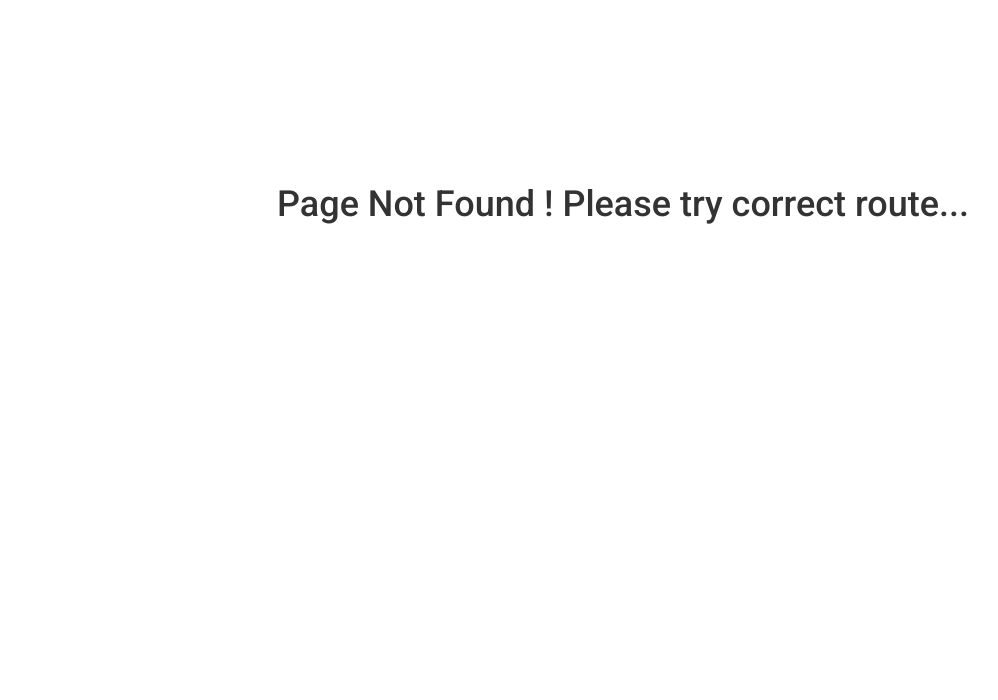
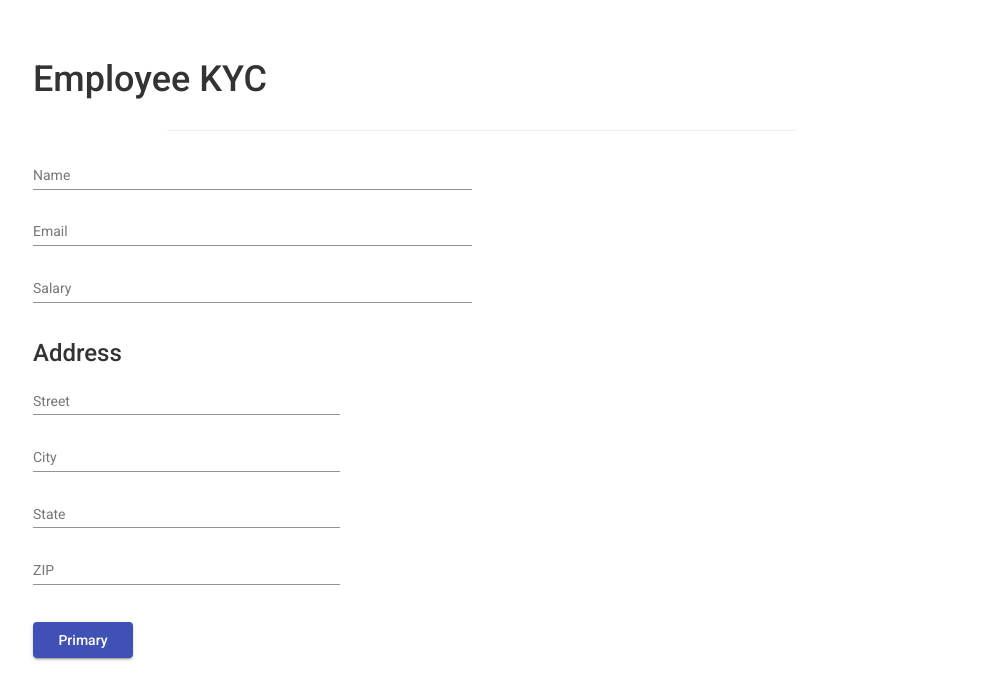
Before and after one commit to sanD92/Employee-Directory, an Angular app in the folder employee-directory/: page /reactiveForm in a window 1280 px wide. Before the commit this address had no page. Shown: the top 700 px of the page, without its empty margins (17-1015 px from the left). Built offline with nearby package versions, Linux system fonts and the light colour scheme.

Commit message:
form builder

```diff
--- /dev/null
+++ b/employee-directory/src/app/form-builder-demo/form-builder-demo.component.html
@@ -0,0 +1,3 @@
+<p>
+  form-builder-demo works!
+</p>
--- /dev/null
+++ b/employee-directory/src/app/form-builder-demo/form-builder-demo.component.ts
@@ -0,0 +1,15 @@
+import { Component, OnInit } from '@angular/core';
+
+@Component({
+  selector: 'app-form-builder-demo',
+  templateUrl: './form-builder-demo.component.html',
+  styleUrls: ['./form-builder-demo.component.css']
+})
+export class FormBuilderDemoComponent implements OnInit {
+
+  constructor() { }
+
+  ngOnInit() {
+  }
+
+}
--- a/employee-directory/src/app/home/home.component.html
+++ b/employee-directory/src/app/home/home.component.html
@@ -47,8 +47,14 @@
   <input type="button" class="btn" value="Display Not Found" (click)='pageNotFoundCall()'> &nbsp;
   <input type="button" class="btn" value="Show Employee List" (click)='emplyeeListComponentCall()'>
   <input type="button" class="btn" value="Dynamic Form" (click)='dynamicFormCompnonentCall()'>
+  <input type="button" class="btn" value="Reactive Form" (click)='reactiveFormCompnonentCall()'>
+  <input type="button" class="btn" value="Form Builder" (click)='formBuilderCompnonentCall()'>
   <img src="assets/up.jpg" width="500px" alt="up">
 </div>
+
+<!-- <div class="img-config">
+    <input type="button" class="btn" value="Form Builder" (click)='formBuilderCompnonentCall()'>
+</div> -->
 
 <div>
     <h2>Job Application for Heroes</h2>
--- a/employee-directory/src/app/home/home.component.ts
+++ b/employee-directory/src/app/home/home.component.ts
@@ -25,6 +25,12 @@ export class HomeComponent implements OnInit {
     this.router.navigateByUrl('/**');
   }
   dynamicFormCompnonentCall(){
-    this.router.navigateByUrl('/dynamicForm')
+    this.router.navigateByUrl('/dynamicForm');
+  }
+  reactiveFormCompnonentCall(){
+    this.router.navigateByUrl('/reactiveForm');
+  }
+  formBuilderCompnonentCall(){
+    this.router.navigateByUrl('/formBuilder');
   }
 }
--- /dev/null
+++ b/employee-directory/src/app/reactive-form-demo/reactive-form-demo.component.css
@@ -0,0 +1,15 @@
+.example-container {
+    display: flex;
+    flex-direction: column;
+    margin-left: 50PX;
+  }
+
+* {
+    width: 70%;
+  }
+
+  .btn{
+     width: 100px;
+     margin:0;
+     padding:0;
+  }
--- /dev/null
+++ b/employee-directory/src/app/reactive-form-demo/reactive-form-demo.component.html
@@ -0,0 +1,39 @@
+<br>
+<br>
+
+<div class="example-container">
+  <h1>Employee KYC</h1>
+  <hr>
+  <form [formGroup]="employeeForm" (ngSubmit)="onSubmit()">
+
+    <mat-form-field>
+      <input matInput formControlName="name" placeholder="Name">
+    </mat-form-field>
+    <mat-form-field>
+      <input matInput formControlName="email" placeholder="Email">
+    </mat-form-field>
+
+    <mat-form-field>
+      <input matInput formControlName="salary" placeholder="Salary">
+    </mat-form-field>
+
+    <div  formGroupName="address">
+      <h3>Address</h3>
+      <mat-form-field>
+        <input matInput formControlName="street" placeholder="Street">
+      </mat-form-field>
+      <mat-form-field>
+        <input matInput formControlName="city" placeholder="City">
+      </mat-form-field>
+      <mat-form-field>
+        <input matInput formControlName="state" placeholder="State">
+      </mat-form-field>
+      <mat-form-field>
+        <input matInput formControlName="zip" placeholder="ZIP">
+      </mat-form-field>
+    </div>
+
+    <br>
+    <button type="submit" [disabled]="!employeeForm.valid" mat-raised-button color="primary" class="btn">Primary</button>
+  </form>
+</div>
--- /dev/null
+++ b/employee-directory/src/app/reactive-form-demo/reactive-form-demo.component.ts
@@ -0,0 +1,34 @@
+import { Component, OnInit } from '@angular/core';
+import { FormGroup } from '../../../node_modules/@angular/forms';
+import { FormControl } from '@angular/forms';
+
+@Component({
+  selector: 'app-reactive-form-demo',
+  templateUrl: './reactive-form-demo.component.html',
+  styleUrls: ['./reactive-form-demo.component.css']
+})
+export class ReactiveFormDemoComponent implements OnInit {
+
+  employeeForm:FormGroup;
+
+
+  constructor() { }
+
+  ngOnInit() {
+    this.employeeForm=new FormGroup({
+      name:new FormControl(null),
+      email:new FormControl(null),
+      salary:new FormControl(null),
+      address:new FormGroup({
+        street:new FormControl(''),
+        city:new FormControl(''),
+        state:new FormControl(''),
+        zip:new FormControl('')
+      })
+    })
+  }
+  onSubmit(){
+    console.log(this.employeeForm.value);
+  }
+
+}
```
Also changed, not shown: employee-directory/src/app/app-routing.module.ts (+8 -0 lines), employee-directory/src/app/app.module.ts (+11 -4 lines), employee-directory/src/app/form-builder-demo/form-builder-demo.component.css (added), 2 other files (tests, documents, lock files or other folders).
